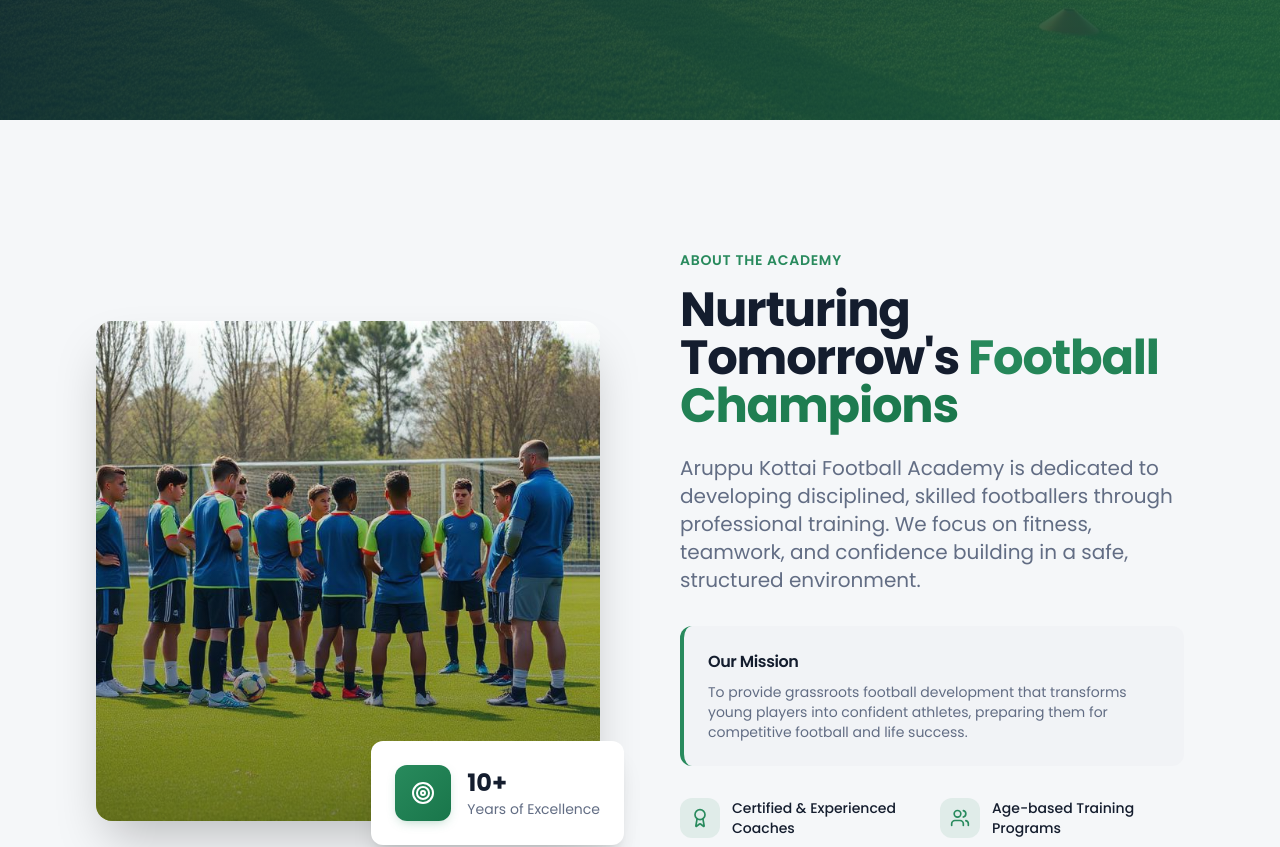
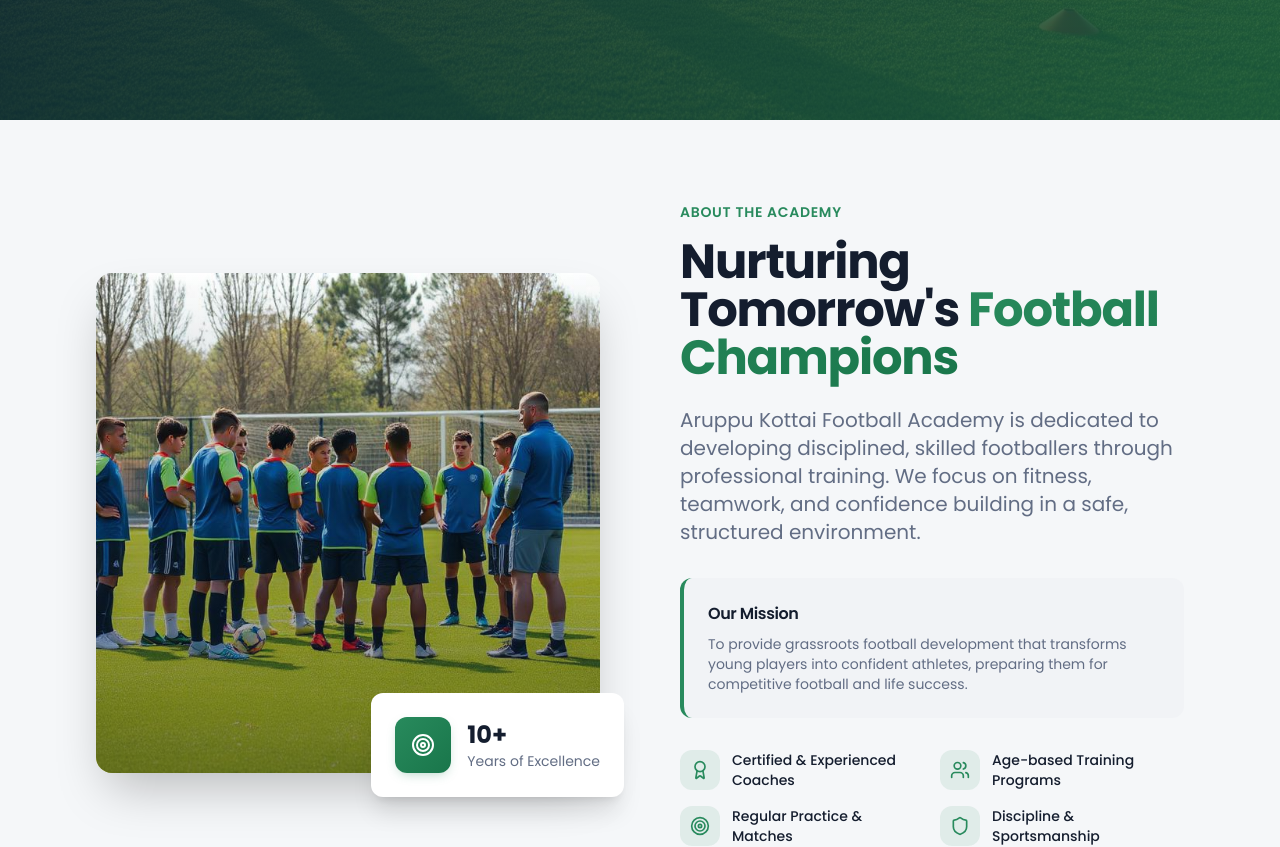
Before and after one commit to apkfootballacademy/Aruppukottai-Football-Academy, a React (Vite) app: page / in a window 1280 px wide. Shown: the part 680-1527 px from the top of the page. Built offline with nearby package versions, Linux system fonts and the light colour scheme; the HTML template or start-up script is replaced by a standard one.

Commit message:
third commit

```diff
--- a/src/index.css
+++ b/src/index.css
@@ -113,7 +113,7 @@
 
 @layer components {
   .section-padding {
-    @apply px-4 py-16 md:px-8 md:py-24 lg:px-16 lg:py-32;
+    @apply px-4 py-12 md:px-8 md:py-16 lg:px-16 lg:py-20;
   }
 
   .container-custom {
```
